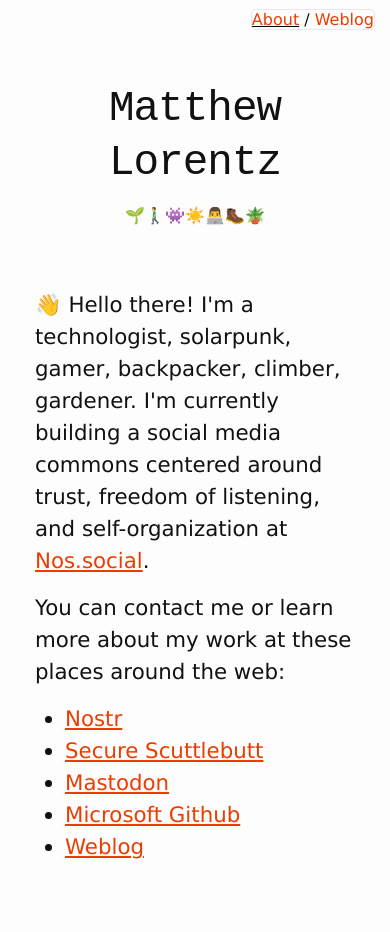
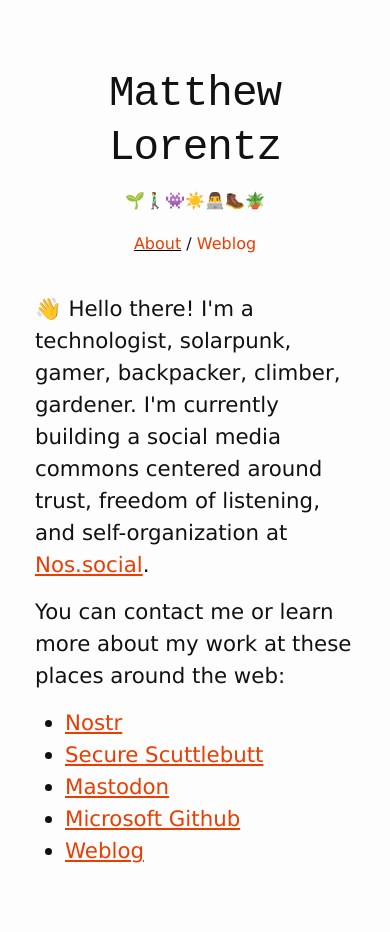
Before and after one commit to mplorentz/mplorentz.github.com, a Jekyll site: the page built from index.html, in a window 390 px wide. Built offline with Jekyll 4.4.1, drawn with Linux system fonts in a browser that asks for light colours; comment, search, counter and statistics services are not loaded.

Commit message:
Adjust mobile formatting

```diff
--- a/assets/main.scss
+++ b/assets/main.scss
@@ -67,9 +67,41 @@
     padding: 20px;
 }
 
+/* Override mobile navigation to keep same layout on all screen sizes */
 @media (max-width: 600px) {
     .site-header .site-title {
         font-size: 32pt;
-        padding: 30px 15px 15px;
+        padding: 15px 15px 15px;
+    }
+
+    .site-header .site-nav {
+        position: static !important;
+        background-color: transparent !important;
+        border: none !important;
+        text-align: center !important;
+        float: none !important;
+        clear: both !important;
+        display: block !important;
+        line-height: normal !important;
+        margin-bottom: 0 !important;
+    }
+
+    .site-header .site-nav .nav-trigger,
+    .site-header .site-nav .menu-icon,
+    .site-header .site-nav label[for="nav-trigger"] {
+        display: none !important;
+    }
+
+    .site-header .site-nav a {
+        display: inline !important;
+        padding: 0 !important;
+        margin: 0 !important;
+        color: #eb3d00 !important;
+        text-decoration: none !important;
+    }
+
+    .site-header .site-nav a.active {
+        text-decoration: underline !important;
+        text-decoration-color: black !important;
     }
 }
```
